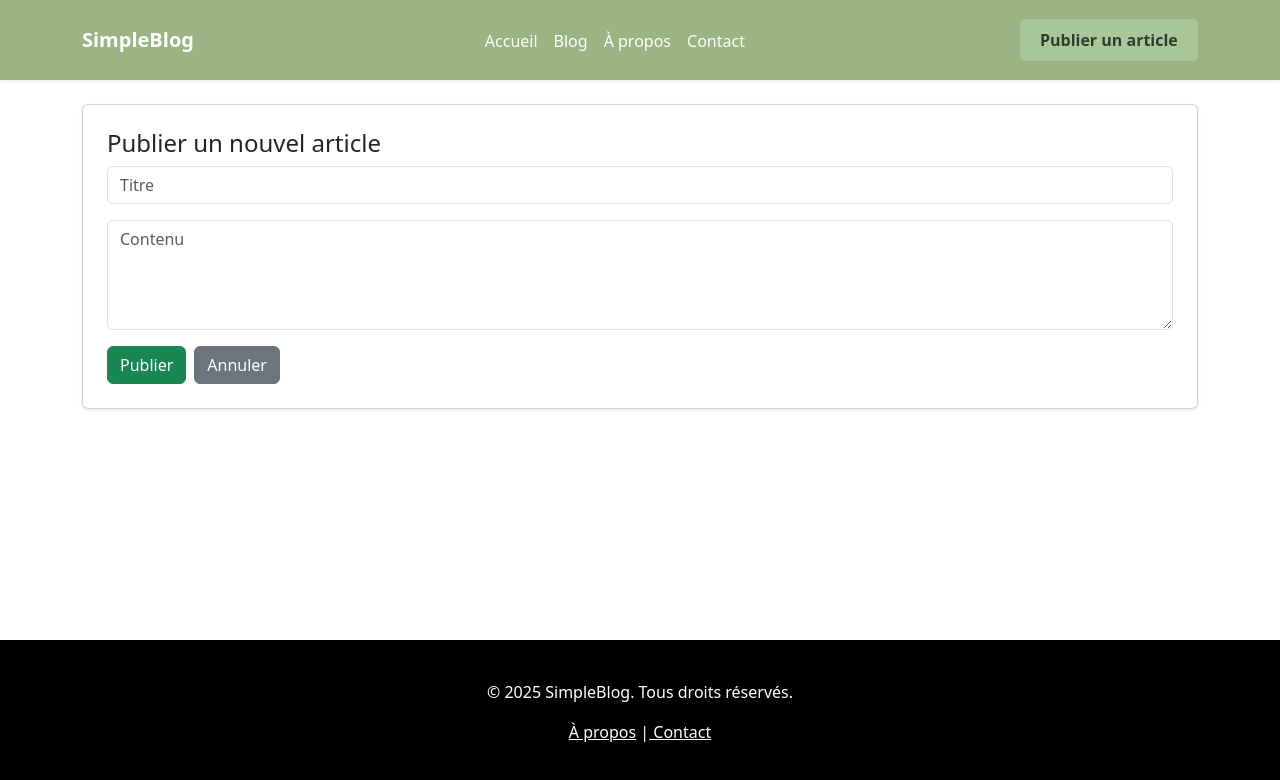
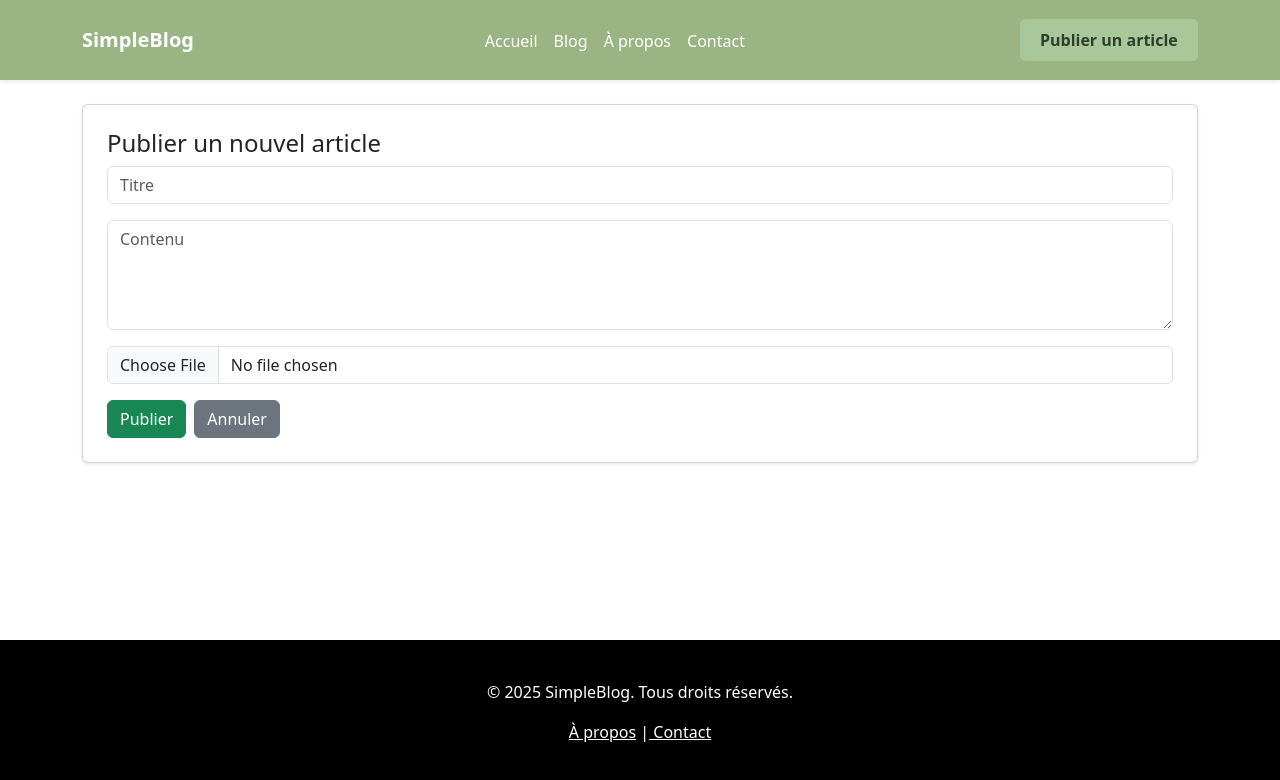
Before and after one commit to asmaaghayyate/React-simpleblog, a React (Vite) app: page /new in a window 1280 px wide. Shown: the top 780 px of the page. Built offline with nearby package versions, Linux system fonts and the light colour scheme; no server answers.

Commit message:
ajouter photo au formulaire

```diff
--- a/src/App.jsx
+++ b/src/App.jsx
@@ -26,21 +26,31 @@ function App() {
         const apiArticles = data.articles.map((art, index) => ({
           id: index + 1,
           title: art.title,
-          image: art.urlToImage || "https://picsum.photos/seed/400/200",
-          content: art.description || art.content || ""
-        }));
+          imagefile: art.urlToImage || "https://picsum.photos/seed/400/200",
+          content: art.description || art.content || "",
+          date: art.publishedAt
+        ? new Date(art.publishedAt).toLocaleDateString('fr-FR', {
+            year: 'numeric',
+            month: 'long',
+            day: 'numeric',
+          })
+        : "Date inconnue"
+    }));
+
         setArticles([...apiArticles, ...localArticles]);
         setLoading(false);
       })
       .catch(() => setLoading(false));
   }, []);
 
-  const handleAddArticle = (title, content) => {
+  const handleAddArticle = (title, content,imageFile) => {
+   let imageUrl = "";
+    imageUrl = URL.createObjectURL(imageFile);
     const newArticle = {
       id: Date.now(),
       title,
       content,
-      image: `https://picsum.photos/seed/${Date.now()}/400/200`
+      image:imageUrl
     };
 
     const updatedArticles = [...articles, newArticle];
@@ -65,14 +75,25 @@ function App() {
     <Router>
 
        <Navbar />
-       <main className="container my-4">
         <Routes>
           <Route path="/" element={<Home articles={articles} />} />
-          <Route path="/article/:id" element={<ArticleDetail articles={articles} />} />
-          <Route path="/about" element={<Apropos />} />
-          <Route path="/new" element={<NewArticleForm onAddArticle={handleAddArticle} />} />
+
+           <Route path="/article/:id" element={
+        <main className="container my-4">
+          <ArticleDetail articles={articles} />
+        </main>
+      } />
+      <Route path="/about" element={
+        <main className="container my-4">
+          <Apropos />
+        </main>
+      } />
+      <Route path="/new" element={
+        <main className="container my-4">
+          <NewArticleForm onAddArticle={handleAddArticle} />
+        </main>
+      } />
         </Routes>
-        </main>
       <Footer></Footer>
     </Router>
   );
--- a/src/components/ArticleDetail.jsx
+++ b/src/components/ArticleDetail.jsx
@@ -25,7 +25,7 @@ function ArticleDetail({ articles }) {
       {/* Affichage de la date (si elle existe) */}
       {article.date && (
         <p className="text-muted">
-          Publié le : {new Date(article.date).toLocaleDateString("fr-FR")}
+          Publié le : {article.date}
         </p>
       )}
 
--- a/src/components/ArticleList.jsx
+++ b/src/components/ArticleList.jsx
@@ -22,9 +22,7 @@ export default function ArticleList({ articles }) {
                 />
               )}
               <div className="card-body d-flex flex-column">
-                <small className="text-muted mb-2">
-    {a.date}
-  </small>
+             <small className="text-muted mb-2">{a.date}</small>
     <h5 className="card-title fs-8">  {a.title.split(" ").slice(0, 6).join(" ") + (a.title.split(" ").length > 6 ? "..." : "")}
 </h5>
                 <p className="card-text text-truncate ">{a.content}</p>
--- a/src/components/Home.jsx
+++ b/src/components/Home.jsx
@@ -10,10 +10,10 @@ export default function Home({ articles }) {
   return (
     <>
 
-<div className=" position-relative mt-5">
+<main  className="container-fluid p-0  mt-5">
   <img src="images/bloghome2.jpeg" alt="Espace de travail" className="hero-image" />
 
-</div>
+</main>
 
 <div className="mt-4">
         <ArticleList articles={articles} />
--- a/src/components/NewArticleForm.jsx
+++ b/src/components/NewArticleForm.jsx
@@ -4,21 +4,30 @@ import { useNavigate } from "react-router-dom";
 function NewArticleForm({ onAddArticle }) {
   const [title, setTitle] = useState("");
   const [content, setContent] = useState("");
+   const [imageFile, setImageFile] = useState(null);
   const navigate = useNavigate();
 
   const handleSubmit = (e) => {
     e.preventDefault();
-    if (!title || !content) return alert("Champs obligatoires !");
-    onAddArticle(title, content);
+    if (!title || !content || !imageFile) return alert("Champs obligatoires !");
+    onAddArticle(title, content,imageFile);
     navigate("/"); // retour à la liste
   };
-
+const handleImageChange = (e) => {
+    setImageFile(e.target.files[0]);
+  };
   return (
     <div className="card p-4 shadow-sm">
       <h4>Publier un nouvel article</h4>
       <form onSubmit={handleSubmit}>
         <input className="form-control mb-3" placeholder="Titre" value={title} onChange={e => setTitle(e.target.value)} />
         <textarea className="form-control mb-3" rows="4" placeholder="Contenu" value={content} onChange={e => setContent(e.target.value)}></textarea>
+        <input
+          type="file"
+          accept="image/*"
+          className="form-control mb-3"
+          onChange={handleImageChange}
+        />
         <button className="btn btn-success me-2" type="submit">Publier</button>
         <button className="btn btn-secondary" type="button" onClick={() => navigate("/")}>Annuler</button>
       </form>
```
